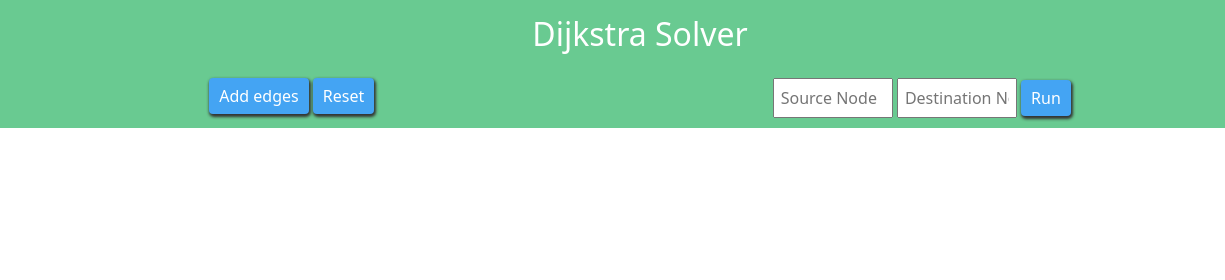
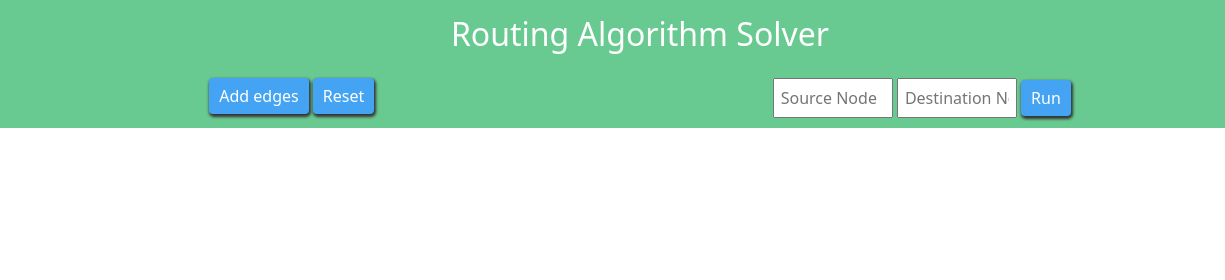
Before and after one commit to cubefreaker/routing-algorithm-solver, a plain HTML site: page index.html in a window 1280 px wide. Shown: the top 280 px of the page, 0-1225 px from the left. Drawn offline with nearby package versions, Linux system fonts and the light colour scheme; grey boxes are pictures that could not be loaded; files whose address does not match are found by name.

Commit message:
change title

```diff
--- a/index.html
+++ b/index.html
@@ -13,7 +13,7 @@
 <body>
     <header>
         <div class="title">
-            <a href="index.html">Dijkstra Solver</a>
+            <a href="index.html">Routing Algorithm Solver</a>
             <a href="./instructions.html"><img src="https://cdn4.iconfinder.com/data/icons/web-mobile1/100/Untitled-8-512.png" alt=""></a>
         </div>
         <div class="options">
```
